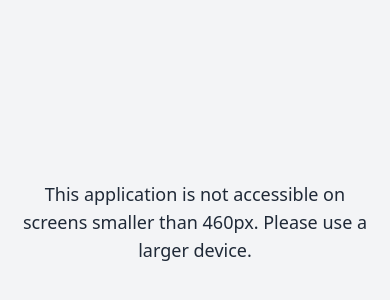
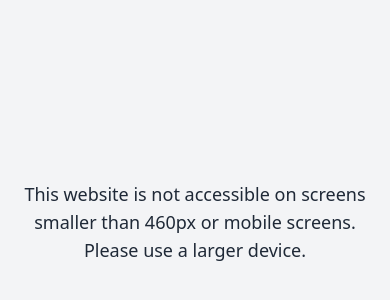
Before and after one commit to mgiftson0/futuride, a React (Vite) app: page / in a window 390 px wide. Shown: the part 200-500 px from the top of the page. Built offline with nearby package versions, Linux system fonts and the light colour scheme.

Commit message:
mobile screens

```diff
--- a/src/App.jsx
+++ b/src/App.jsx
@@ -25,7 +25,7 @@ function App() {
     return (
       <div className="h-screen flex items-center justify-center bg-gray-100 text-center px-4">
         <p className="text-lg text-gray-800">
-          This application is not accessible on screens smaller than 460px. Please use a larger device.
+          This website is not accessible on screens smaller than 460px or mobile screens. Please use a larger device.
         </p>
       </div>
     );
```
